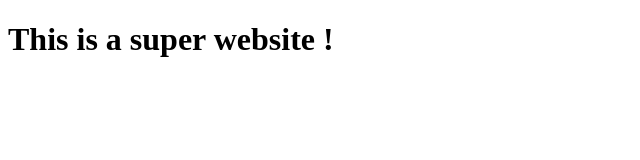
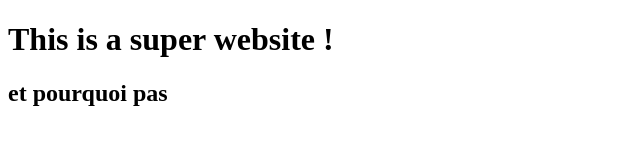
Before and after one commit to enPausee/my-super-website, a plain HTML site: page index.html in a window 1280 px wide. Shown: the whole page, without its empty margins (0-640 px from the left). Drawn offline with Linux system fonts and the light colour scheme.

Commit message:
added h2 in index.html

```diff
--- a/index.html
+++ b/index.html
@@ -6,5 +6,6 @@
 </head>
 <body>
     <h1>This is a super website !</h1>
+    <h2>et pourquoi pas</h2>
 </body>
 </html>
```
